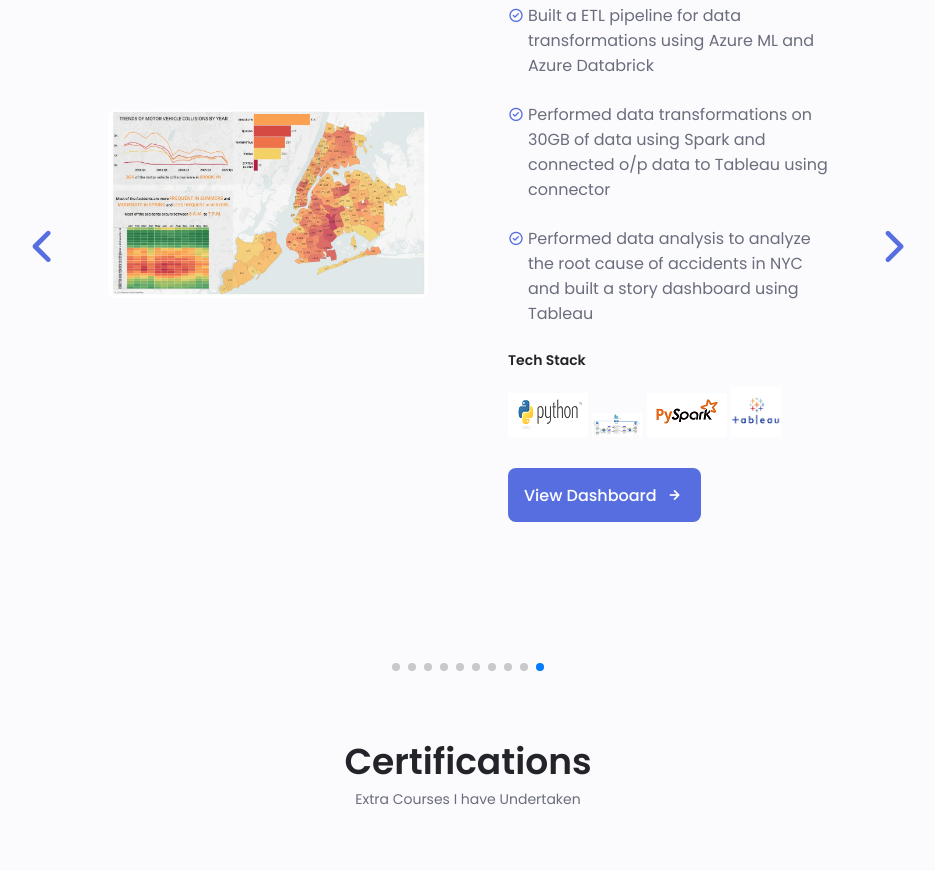
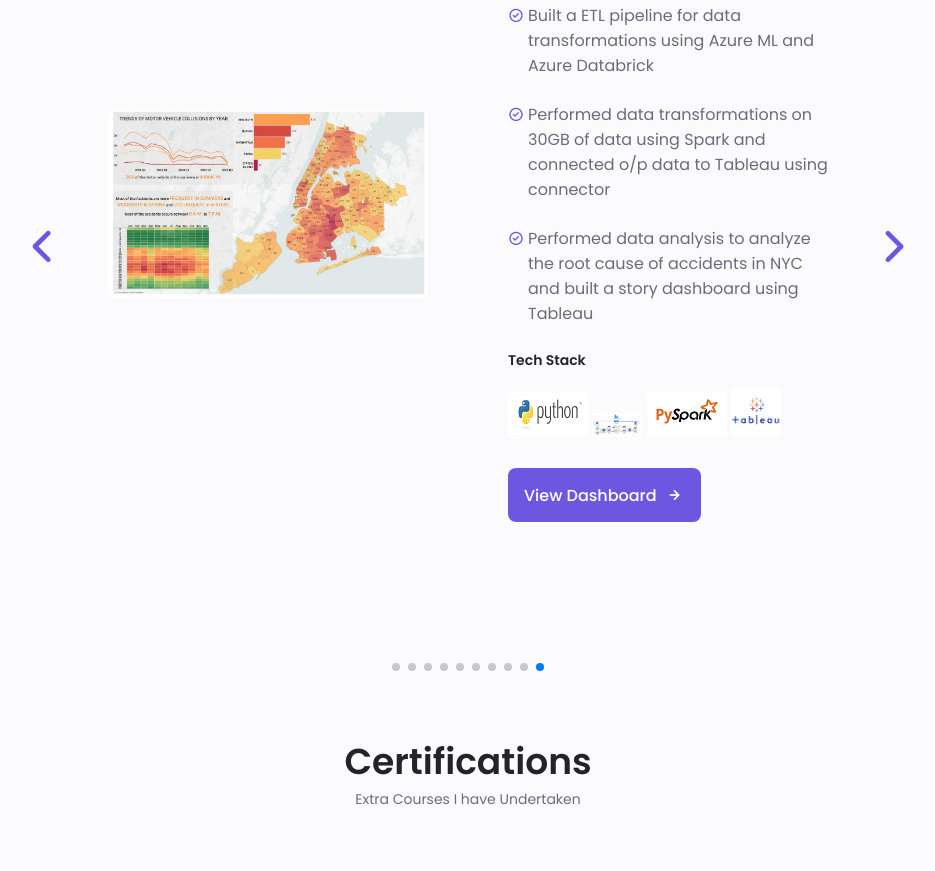
Before and after one commit to saikumarpochireddygari/portfolio, a plain HTML site: page index.html in a window 1280 px wide. Shown: the part 3209-4080 px from the top of the page, without its empty margins (172-1107 px from the left). Drawn offline with nearby package versions, Linux system fonts and the light colour scheme.

Commit message:
Update styles.css

```diff
--- a/assets/css/styles.css
+++ b/assets/css/styles.css
@@ -8,7 +8,7 @@
 
     /*========== Colors ==========*/
     /* Change favorite color */
-    --hue-color:  230; /*Purple 250 - Green 142 - Blue 230 - Pink 340*/
+    --hue-color:  250; /*Purple 250 - Green 142 - Blue 230 - Pink 340 5 original*/
 
     /* HSL color mode */
     --first-color: hsl(var(--hue-color), 69%, 61%);
```
